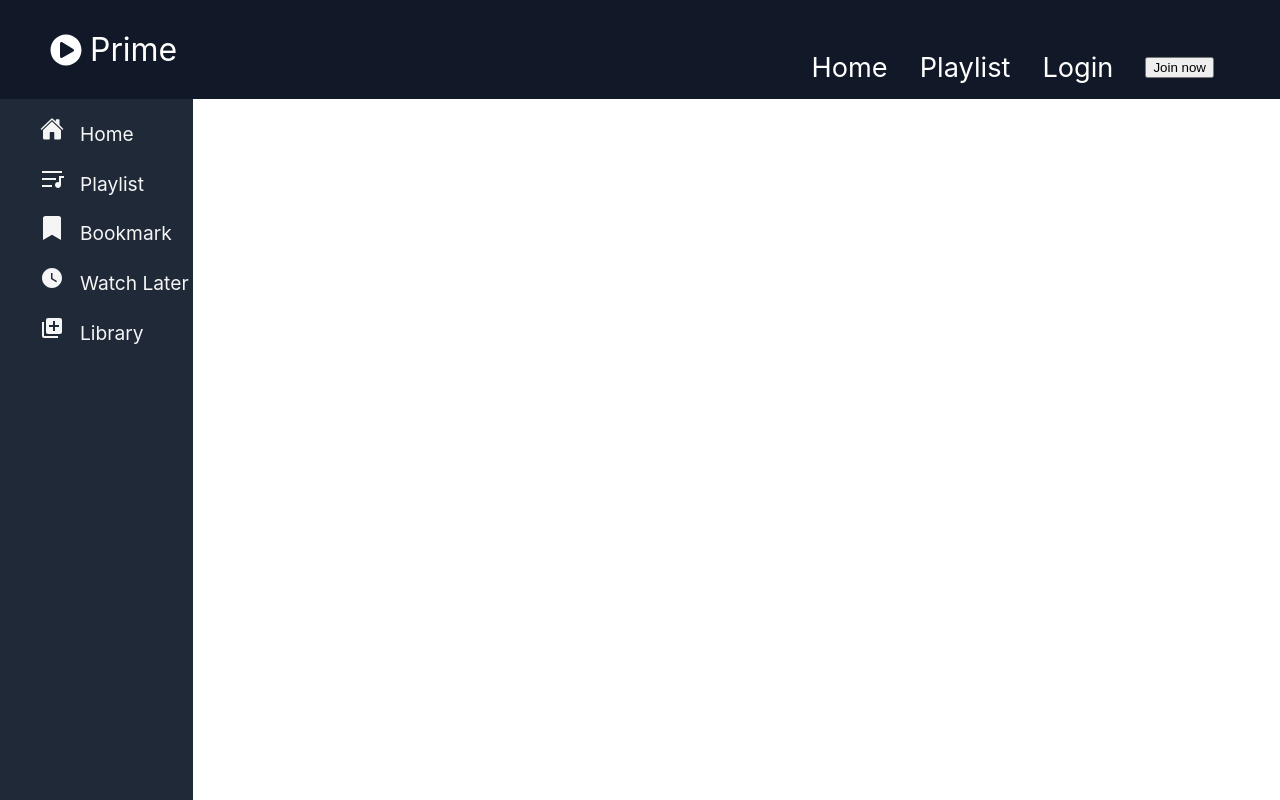
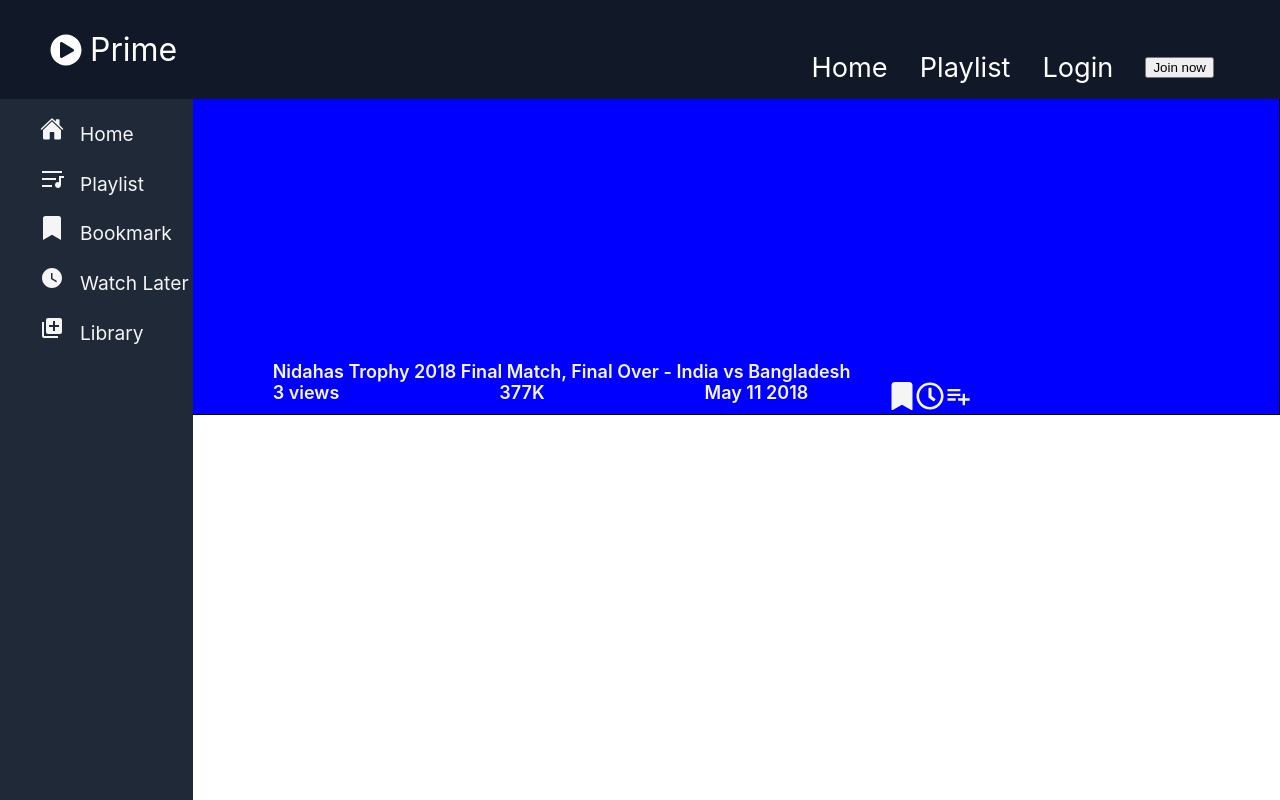
Before and after one commit to Sumanbitw/prime, a React (Create React App) app: page /videodetails/10 in a window 1280 px wide. Built offline with nearby package versions, Linux system fonts and the light colour scheme.

Commit message:
feat : added bookmark feature

```diff
--- a/package.json
+++ b/package.json
@@ -10,6 +10,7 @@
     "react": "^17.0.2",
     "react-dom": "^17.0.2",
     "react-icons": "^4.2.0",
+    "react-player": "^2.9.0",
     "react-router": "^6.0.0-beta.0",
     "react-router-dom": "^6.0.0-beta.0",
     "react-scripts": "4.0.3",
--- a/src/App.css
+++ b/src/App.css
@@ -1,6 +1,6 @@
-.App {
+/* .App {
   text-align: center;
   background-color: #4B5563;
   width: 100vw;
   height: 100%;
-}
+} */
--- a/src/App.js
+++ b/src/App.js
@@ -4,6 +4,8 @@ import Sidebar from './components/Sidebar/Sidebar';
 import SidebarMobile from './components/Sidebar/SidebarMobile';
 import { Routes, Route } from "react-router-dom";
 import Video from "./components/Video/Video"
+import VideoDetails from './components/Video/VideoDetails';
+import Bookmark from './pages/Bookmark';
 
 
 function App() {
@@ -14,9 +16,9 @@ function App() {
     <SidebarMobile/>
     <Routes>
       <Route path="/" element={<Video/>}/>
-      {/* <Route path="/videodetails/:id" element={<VideoDetails/>}/> */}
-      {/* <Route path="/bookmark" element={<Bookmark/>}/>
-      <Route path="/watch-later" element={<WatchLater/>} />
+      <Route path="/videodetails/:id" element={<VideoDetails/>}/>
+       <Route path="/bookmark" element={<Bookmark/>}/>
+      {/*<Route path="/watch-later" element={<WatchLater/>} />
       <Route path="/playlist" element={<Playlist/>}/>
       <Route path="/login" element={<Login/>}/>  */}
     </Routes>
--- a/src/components/Video/VideoCard.jsx
+++ b/src/components/Video/VideoCard.jsx
@@ -12,16 +12,17 @@ function VideoCard({ item, id }) {
                         <img src={imageURL(id)} className="image" alt="" />
                     </Link>
                 </div>
-            <div className="videolib__details">
-                <img src={item.image} className="videolib__image"/>
-                <p className="videolib__title">{item.title}</p>
-                <p><FiMoreVertical  size={28} /></p>
-            </div>
-
-            <div className="videolib__info">
+            <div className="videoCard">
+                <div className="videocard__details">
+                <img src={item.image} className="videocard__image" alt=""/>
+                </div>
+            <div className="videocard__info">
+            <p className="videocard__title">{item.title}</p>
+            <p><FiMoreVertical  size={28} /></p>
             <p>{item.subscribers}K</p>
             <p>{item.date}</p>
             </div>
+        </div>
         </div>
     )
 }
--- /dev/null
+++ b/src/components/Video/VideoDetails.jsx
@@ -0,0 +1,74 @@
+import React, { useState, useEffect } from 'react'
+import { useParams } from 'react-router'
+import { BiBookmark } from "react-icons/bi"
+import  { BsFillBookmarkFill } from "react-icons/bs"
+// import axios from "axios"
+import { MdPlaylistAdd } from "react-icons/md"
+import { FaRegClock } from "react-icons/fa"
+// import Modal from "../pages/VideoDetails/Modal/Modal"
+import "./video.css"
+import { useLibrary } from '../../context/videoContext'
+import ReactPlayer from 'react-player'
+import data from "../../data/data"
+import { videoURL } from "../../util/util"
+
+function VideoDetails() {
+    const [showModal, setShowModal] = useState(false)
+    const { dispatch } = useLibrary()
+    const open = () => setShowModal(true)
+    const close = () => setShowModal(false)
+
+    const { id } = useParams()
+
+    const videoObject =  data.find(videoItem => videoItem.id === id )
+   console.log({videoObject})
+
+    return (
+        <div className="videodetails">
+        <div className="video">
+         <div className="video__container">
+            <ReactPlayer url={videoURL(videoObject.vid)}
+            className="react__player"
+            playing
+            controls={true}
+            />
+
+            <div className="text__container">
+                <div><p>{videoObject.title}</p></div>
+                <div className="text__align">
+                <p>{videoObject.views} views</p>
+                <p>{videoObject.subscribers}K</p>
+                <p>{videoObject.date}</p>
+                </div>
+                <div className="icons__container">
+                    {
+
+                    <BsFillBookmarkFill
+                    size={28}
+                    className="icons"
+                    onClick={() => dispatch({type: "CREATE__BOOKMARKVIDEOS", payload : videoObject})}
+                    />}
+                    <FaRegClock
+                    size={28}
+                    className="icons"
+                    onClick={() => dispatch({type: "CREATE__WATCHLATERVIDEOS", payload : videoObject})}
+                    />
+                    <MdPlaylistAdd
+                    size={28}
+                    className="icons"
+                    onClick={() => open()}
+                    />
+                    {/* <Modal
+                    showModal={showModal}
+                    close={close}
+                    /> */}
+                </div>
+
+            </div>
+            </div>
+        </div>
+        </div>
+    )
+}
+
+export default VideoDetails
--- /dev/null
+++ b/src/components/Video/video.css
@@ -0,0 +1,64 @@
+.video{
+    margin: 0 auto;
+    border: 1px solid black;
+    /* background-color: #1F2937; */
+    /* min-height: 100%; */
+    color: whitesmoke;
+}
+.videodetails{
+    background-color: blue;
+    width: 100%;
+    height: 100%;
+
+}
+.video p{
+    margin:0rem 5rem;
+    font-size: 18px;
+    font-weight: 600;
+}
+.text__container{
+    display: flex;
+    flex-wrap: wrap;
+    margin-left: 15%;
+}
+
+.text__container span {
+    color: grey;
+    font-size: 15px;
+}
+.text__align{
+    display: flex;
+    justify-content: space-evenly;
+
+}
+/* .video__container{
+    margin-left:15% ;
+    overflow: hidden;
+} */
+
+.react__player{
+    /* max-width: 100vw; */
+    /* max-height: 100vh; */
+    margin-left:15% ;
+    overflow: hidden;
+    width: 0;
+    height: 0;
+    position: inherit;
+    top: 0;
+    left: 0;
+    z-index: -10000;
+}
+
+
+
+@media screen and (max-width:760px) {
+
+    .react__player{
+        margin-left: 0;
+        /* max-height: 0;
+        max-width: 0; */
+        overflow-x: hidden;
+
+    }
+
+}
--- a/src/components/Video/videocard.css
+++ b/src/components/Video/videocard.css
@@ -1,14 +1,30 @@
-.videolist{
+/* .videolist{
     display: flex;
+    flex-wrap: wrap;
+    justify-content: space-evenly;
+    align-items: center;
+    /* margin-left: 10%; */
+    /* margin-left: 12%;
+    background-color: tan;
+
+}  */
+
+.videocard__container{
+    display: flex;
+    flex-direction: column;
     flex-wrap: wrap;
     justify-content: center;
     align-items: center;
-    margin-left: 12%;
+    /* background-color: teal; */
+    margin-left:12% ;
+    text-decoration: none;
 }
-
-.videocard__container{
-    margin-top: 8rem;
-    text-decoration: none;
+.videoCard{
+    display: flex;
+    align-items: flex-start;
+    justify-content: space-between;
+    background-color:teal;
+    width: 20rem;
 }
 .videocard__img{
     height: 50%;
@@ -18,3 +34,17 @@
     height: 100%;
     width: 100%;
 }
+
+.videocard__details{
+    display: flex;
+    justify-content: flex-start;
+    align-items:baseline;
+}
+.videocard__details img{
+    width: 50px;
+    height: 50px;
+    border-radius: 100%;
+}
+.videocard__title{
+    width: 35%;
+}
--- a/src/context/videoContext.jsx
+++ b/src/context/videoContext.jsx
@@ -5,7 +5,7 @@ const VideoLibrary = createContext();
 
 export default function VideoPlayer ({ children }) {
 
-    const initialState = [{
+    const initialState = {
         videos : [],
         bookmarkVideos : [],
         watchLaterVideos : [],
@@ -14,12 +14,12 @@ export default function VideoPlayer ({ children }) {
             name : "Playlist",
             videos : [],
         }]
-    }]
+    }
 
     const [state, dispatch] = useReducer(reducer, initialState)
 
     return (
-        <VideoLibrary.Provider value={state, dispatch}>
+        <VideoLibrary.Provider value={{state, dispatch}}>
             { children }
         </VideoLibrary.Provider>
     )
--- /dev/null
+++ b/src/pages/Bookmark.jsx
@@ -0,0 +1,23 @@
+import React from 'react'
+import { useLibrary } from '../../src/context/videoContext'
+import ShowBookmarkedItems from "./ShowBookmarkedItems"
+import "./bookmark.css"
+
+function Bookmark() {
+    const {state : { bookmarkVideos }} = useLibrary()
+    console.log({bookmarkVideos})
+
+    return (
+        <div className="bookmark">
+            {/* <div className="bookmark__container"> */}
+            {bookmarkVideos.map(item => (
+                <div className="bookmark__container">
+                <ShowBookmarkedItems item={item}/>
+                </div>
+            ))}
+            {/* </div> */}
+        </div>
+    )
+}
+
+export default Bookmark
--- /dev/null
+++ b/src/pages/ShowBookmarkedItems.jsx
@@ -0,0 +1,35 @@
+import React from 'react'
+import { Link } from 'react-router-dom'
+import { RiDeleteBin5Fill } from "react-icons/ri"
+import { imageURL } from "../../src/util/util"
+import "./bookmark.css"
+import { useLibrary } from '../../src/context/videoContext'
+
+function ShowBookmarkedItems({item}) {
+    const { state, dispatch} = useLibrary()
+    return (
+        <div className="showbookmark">
+            <div className="showbookmark__container">
+                <Link to={`/videoDetails/${item.id}`}>
+                <img src={imageURL(item.vid)} className="showbookmark__img"/>
+                </Link>
+                <RiDeleteBin5Fill size={22} className="delete__btn" onClick={() => dispatch({ type: "REMOVE", payload : item})}/>
+                <div className="showbookmark__details">
+                <div className="showbookmark__title">
+                <img src={item.image} className="avatar__image"/>
+                </div>
+                <div className="showbookmark__items">
+                <p>{item.title}</p>
+                <p className="channelname">{item.channelName}</p>
+                <div className="showbookmark__subs">
+                    <p>{item.subscribers}K</p>
+                    <p>{item.date}</p>
+                </div>
+                </div>
+                </div>
+            </div>
+        </div>
+    )
+}
+
+export default ShowBookmarkedItems
--- /dev/null
+++ b/src/pages/bookmark.css
@@ -0,0 +1,73 @@
+.bookmark{
+
+    display: flex;
+    flex-wrap: wrap;
+    /* min-height: 100%; */
+    /* min-height: 100%; */
+    height: 100%;
+    margin-left: 15%;
+    color: whitesmoke;
+}
+
+.bookmark__container{
+    display: flex;
+    flex-wrap: wrap;
+    width: 100%;
+}
+.showbookmark{
+    display: flex;
+    flex-wrap: wrap;
+    background-color: #1F2937;
+    width: 100%;
+    height: 100%;
+}
+
+.channelname{
+    padding: 0.4rem 0;
+}
+
+.showbookmark__container{
+    display: flex;
+    flex-wrap: wrap;
+    width: 20rem;
+    /* height: 15rem; */
+    margin: 0.5rem;
+    border: 1px solid gray;
+    position: relative;
+}
+
+.showbookmark__img{
+    width: 100%;
+    height: auto;
+    object-fit: cover;
+}
+
+.showbookmark__details{
+    display: flex;
+}
+
+.avatar__image{
+    width: 2rem;
+    height: 2rem;
+    border-radius: 100%;
+    margin: 0.4rem ;
+}
+
+.showbookmark__items{
+    display: flex;
+    flex-direction: column;
+    flex-wrap: wrap;
+}
+
+.showbookmark__subs{
+    display: flex;
+    margin: 0.4rem 0;
+}
+
+
+
+.delete__btn{
+    position: absolute;
+    top: 0;
+    right: 0;
+}
```
Also changed, not shown: 1 other file (tests, documents, lock files or other folders).
